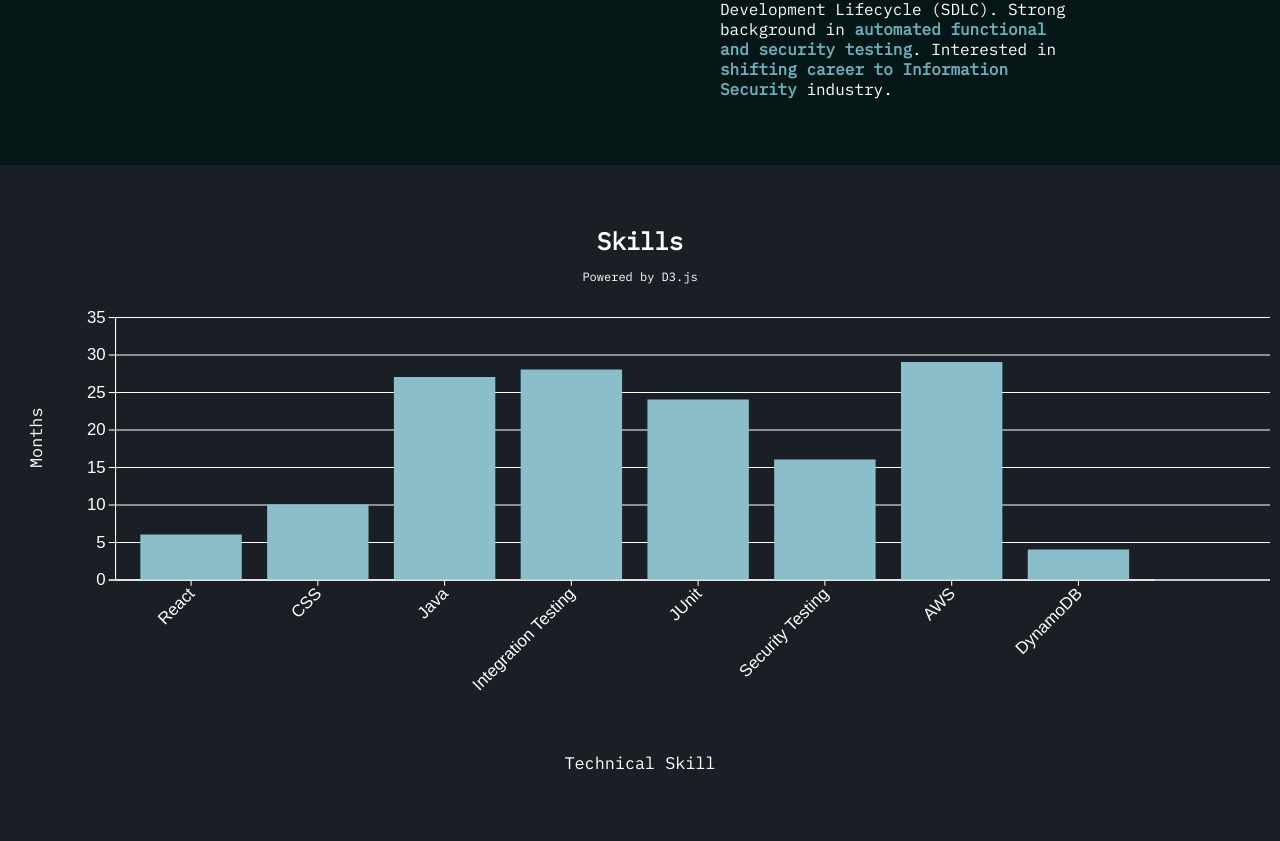
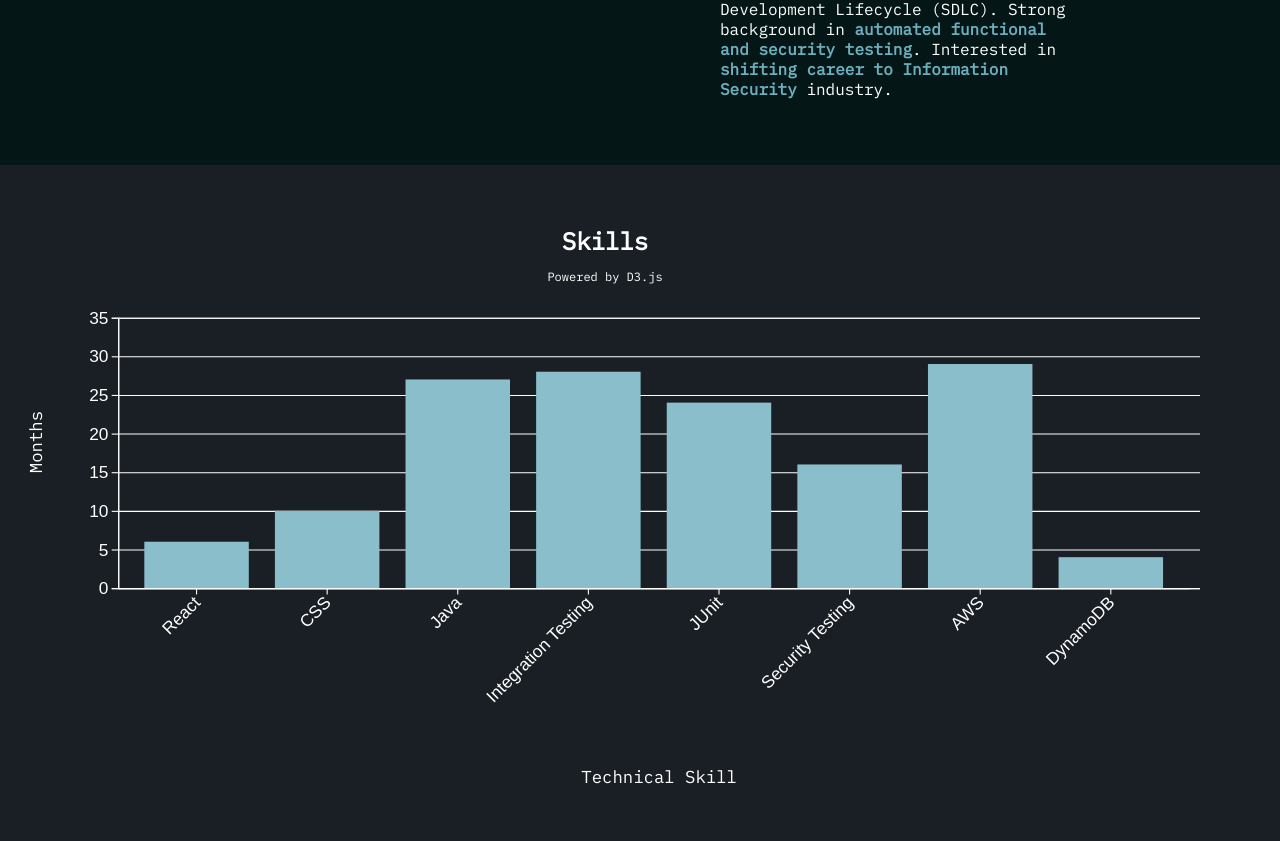
Before and after one commit to tranminh631/tranminh631.github.io, a React (Create React App) app: page / in a window 1280 px wide. Shown: the part 879-1720 px from the top of the page. Built offline with nearby package versions, Linux system fonts and the light colour scheme; the HTML template or start-up script is replaced by a standard one.

Commit message:
more graph padding fixes

```diff
--- a/src/Skills.css
+++ b/src/Skills.css
@@ -1,5 +1,5 @@
 .Skills {
-	padding: 40px 10px;
+	padding: 40px 30px 40px 10px;
 	text-align: center;
 }
 
@@ -25,6 +25,10 @@
 		font-size: 16px;
 	}
 
+	.Skills {
+		padding-right: 80px;
+	}
+
 	.Skills .x-label {
 		transform: translate(600px,450px);
 	}
--- a/src/Skills.js
+++ b/src/Skills.js
@@ -158,7 +158,7 @@ class Skills extends React.Component {
 				<h2>Skills</h2>
 				<p className="small-text">Powered by D3.js</p>
 				<div className="Skills-svg-container">
-					<svg ref={node => this.node = node} viewBox="0 0 1200 600"></svg>
+					<svg ref={node => this.node = node} viewBox="0 0 1100 600"></svg>
 				</div>
 			</div>
 		)
```
